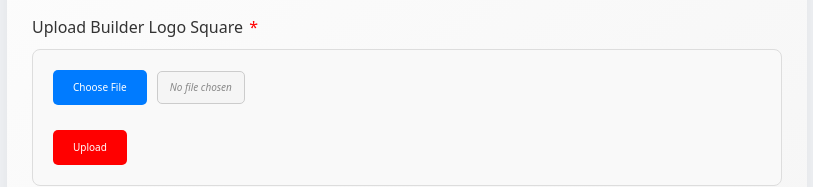
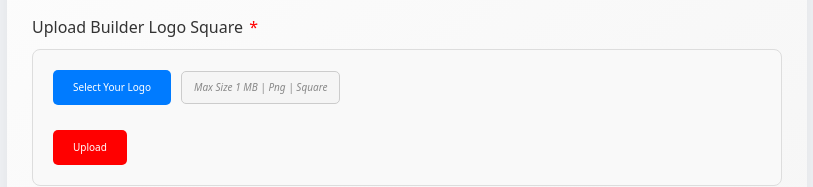
Before and after one commit to Faisu0p/Bhumi-Frontend, a React (Vite) app: page /add-builder in a window 1280 px wide. Shown: the part 575-762 px from the top of the page, without its empty margins (233-1046 px from the left). Built offline with nearby package versions, Linux system fonts and the light colour scheme; no server answers; some icons are missing.

Commit message:
edited media component and added to add builder

```diff
--- a/src/Pages/Admin/BuilderAddPage.jsx
+++ b/src/Pages/Admin/BuilderAddPage.jsx
@@ -137,7 +137,7 @@ const BuilderAddPage = () => {
           {/* Media Section for uploading Builder Logo Square */}
           <div className="builder-form-group">
             <label htmlFor="masterLayoutPlan" className="builder-form-label">Upload Builder Logo Square <span className="required-asterisk">*</span></label>
-            <MediaSection
+            {/* <MediaSection
             updateMasterLayoutPlan={updatebuilderLogo}
             maxSize={1024 * 1024}
             previewStyle={{
@@ -149,7 +149,21 @@ const BuilderAddPage = () => {
               margin: "0 auto",
               display: "block"
             }}
-              />
+              />  */}
+
+<MediaSection
+  updateMasterLayoutPlan={updatebuilderLogo}
+  maxSize={1 * 1024 * 1024} // 1MB max size
+  previewStyle={{
+    objectFit: "contain",
+    width: "150px",
+    height: "150px",
+  }}
+  allowedTypes={["image/png"]}
+  labelText="Select Your Logo" // Custom label text
+  fileLabelText="Max Size 1 MB | Png | Square" // Custom No file chosen text
+/>
+
           </div>
 
           {/* Builder Logo URL Input */}
@@ -169,7 +183,7 @@ const BuilderAddPage = () => {
           {/* Media Section for uploading Builder Logo Rectangle */}
           <div className="builder-form-group">
             <label htmlFor="builderLogoRectangle" className="builder-form-label">Upload Builder Logo Rectangle <span className="required-asterisk">*</span></label>
-            <MediaSection
+            {/* <MediaSection
             updateMasterLayoutPlan={(url) => setFormData({ ...formData, builderLogoRectangle: url })}
             maxSize={1024 * 1024}
             previewStyle={{
@@ -181,7 +195,21 @@ const BuilderAddPage = () => {
               margin: "0 auto",
               display: "block"
             }}
-             />
+             />  */}
+
+<MediaSection
+  updateMasterLayoutPlan={(url) => setFormData({ ...formData, builderLogoRectangle: url })}
+  maxSize={1 * 1024 * 1024} // 1MB max size
+  previewStyle={{
+    objectFit: "contain",
+    width: "150px",
+    height: "150px",
+  }}
+  allowedTypes={["image/png"]}
+  labelText="Select Your Logo" // Custom label text
+  fileLabelText="No logo selected" // Custom No file chosen text
+/>
+
           </div>
 
           {/* Builder Logo Rectangle URL Input */}
--- a/src/Pages/Admin/components/MediaSection.jsx
+++ b/src/Pages/Admin/components/MediaSection.jsx
@@ -6,6 +6,8 @@ const MediaSection = ({
   maxSize = 5 * 1024 * 1024, // Default max file size is 5MB
   previewStyle = {}, // Default preview style
   allowedTypes = ["image/jpeg", "image/png"], // Default allowed types
+  labelText = "Choose File", // Default label text
+  fileLabelText = "No file chosen", // Default file label text
 }) => {
   const [image, setImage] = useState(null);
   const [imageUrl, setImageUrl] = useState("");
@@ -99,7 +101,7 @@ const MediaSection = ({
             display: "inline-block",
           }}
         >
-          Choose File
+          {labelText} {/* Choose File label */}
         </label>
         <div
           style={{
@@ -113,7 +115,7 @@ const MediaSection = ({
             border: "1px solid #ccc",
           }}
         >
-          {image ? image.name : "No file chosen"}
+          {image ? image.name : fileLabelText} {/* Customizable No File Chosen text */}
         </div>
       </div>
 
```
